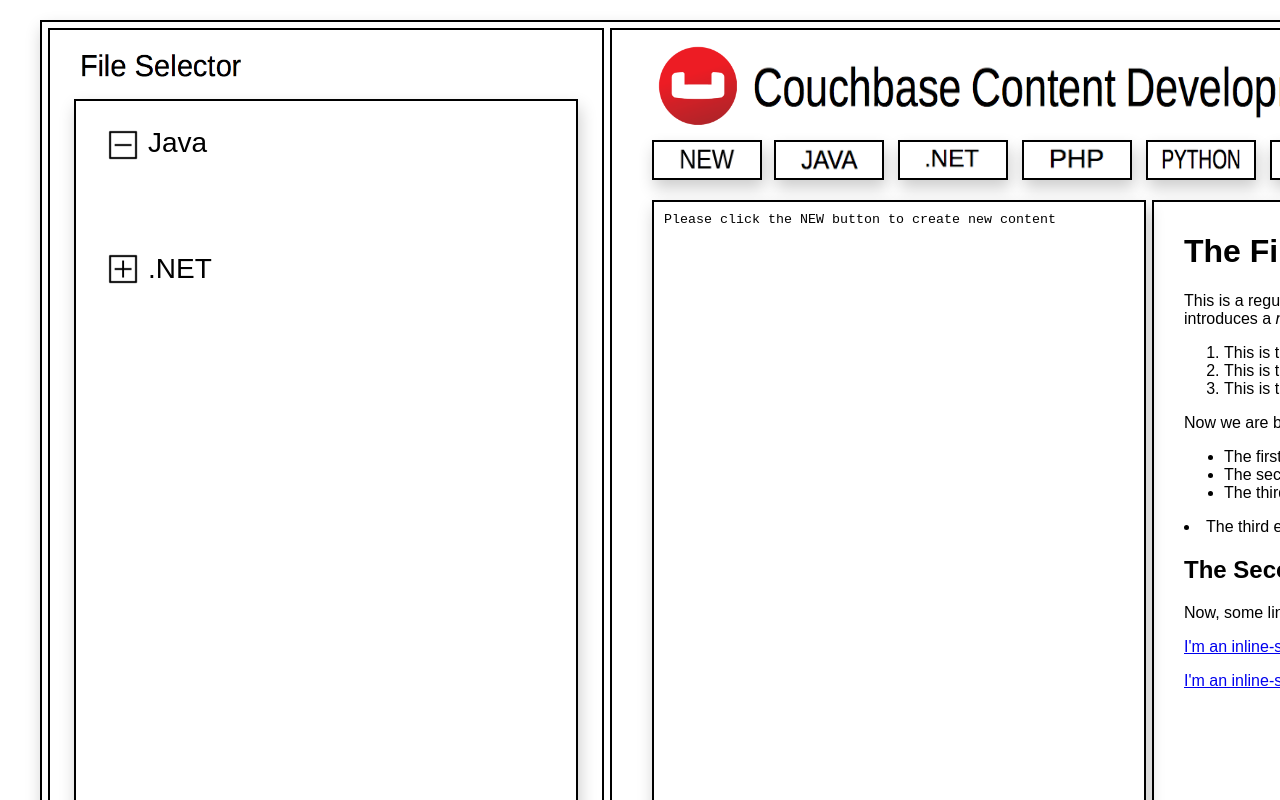
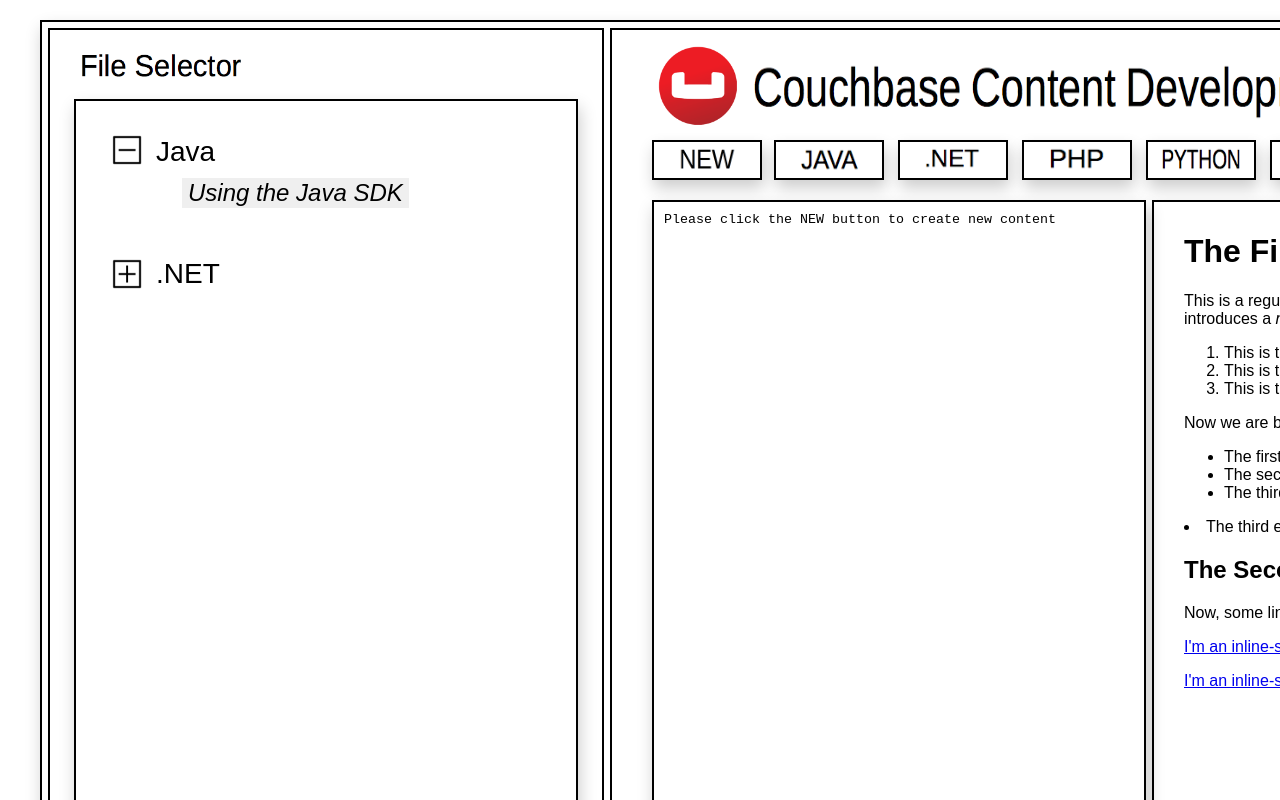
Before and after one commit to tonyjhillman/cb-content-creation, a React (Create React App) app: page / in a window 1280 px wide. Both pictures are taken after a click on the button 117 px from the left and 144 px from the top of the page. Shown: the top 800 px of the page. Built offline with nearby package versions, Linux system fonts and the light colour scheme.

Commit message:
WED-01: reworked file selector

```diff
--- a/src/index.js
+++ b/src/index.js
@@ -3,12 +3,6 @@
 import './index.css'
 import axios from 'axios';
 import { RingLoader } from 'react-spinners';
-
-import FileSelectionOuterWindow from './fileSelector/fileSelector';
-import FileSelectionInnerWindow from './fileSelector/fileSelector';
-import FileSelectionContent from './fileSelector/fileSelector';
-import JavaPlusOrMinusButton from './fileSelector/fileSelector';
-import DotNetPlusOrMinusButton from './fileSelector/fileSelector';
 
 
 {/*
@@ -71,6 +65,255 @@
 	);
 }
 
+{/*
+  The outer window for the File Selector, which appears at the left of
+  the overall UI. This provides a title-image, at the upper-left.
+  */}
+class FileSelectionOuterWindow extends React.Component
+{
+	constructor(props)
+	{
+		super(props);
+		this.state =
+		{
+			test: 'test'
+		};
+	}
+
+	render () {
+
+		return (
+			<div
+				className='fileSelectionOuterWindow'
+				id='fileSelectionOuterWindow'
+				style={{
+					position: 'absolute',
+					border: '2px solid black',
+					width: 552,
+					height: 1074,
+					backgroundColor: 'white',
+					top: 28,
+					left: 48
+				}}
+			>
+				<span>
+
+					<img
+						src={require('./images/fileSelectorTitle.png')}
+						alt={require('./images/toolTitleAlt.png')}
+							style={{
+								position: 'relative',
+								width: 163,
+								height: 27,
+								top: 22,
+								left: 30}} />
+
+				</span>
+
+				<FileSelectionInnerWindow />
+
+			</div>
+		)};
+}
+
+{/*
+  The inner window for the File Selector. This holds the
+  content-display.
+  */}
+class FileSelectionInnerWindow extends React.Component
+{
+	render () {
+
+		return (
+			<div
+				className='fileSelectionInnerWindow'
+				id='fileSelectionInnerWindow'
+				style={{
+					position: 'relative',
+					border: '2px solid black',
+					width: 500,
+					height: 972,
+					backgroundColor: 'white',
+					boxShadow: '2px 8px 16px 0px rgba(0,0,0,0.2)',
+					top: 38,
+					left: 24
+				}}
+			>
+
+				</div>
+		)};
+}
+
+class JavaFirstLevelContent extends React.Component
+{
+  render ()
+	{
+		return (
+
+      <div>
+
+        <span
+            id="javaFirstLevelContent"
+            class="javaFirstLevelContent"
+            style={{
+              position: 'relative',
+              fontFamily: 'Arial',
+              color: 'black',
+              fontSize: 22,
+              padding: 0,
+              top: 50,
+              left: 102,
+              display: this.props.display ? 'inline' : 'none'
+
+            }}  >
+
+            <button
+              onClick = {this.props.onClick}
+              style={{
+                position: 'relative',
+                fontFamily: 'Arial',
+                color: 'black',
+                fontSize: 24,
+                top: 20,
+                border: 'none'
+              }}
+
+            >
+              <i>Using the Java SDK</i>
+            </button>
+
+        </span>
+
+      </div>
+    )};
+}
+
+
+
+{/*
+  The PlusOrMinusButton class returns the File Selector button that displays
+	a plus or minus sign, for the opening and closing of folders.
+*/}
+class JavaPlusOrMinusButton extends React.Component
+{
+	render ()
+	{
+		return (
+			<button
+				onClick={this.props.onClick}
+				className='plusOrMinusButton'
+				id='plusOrMinusButton'
+				style={{
+					position: 'absolute',
+					border: '0px solid black',
+					width: 30,
+					height: 30,
+					backgroundColor: 'white',
+					border: 'none',
+					top: 28,
+					left: 26,
+					outlineWidth: 0,
+					zIndex:98
+				}}
+			>
+				 <img
+ 					src={require('./images/' + this.props.javaImage )}
+ 					alt={require('./images/couchbaseLogoAlt.png')}
+ 						style={{
+ 							position: 'relative',
+ 							width: 30,
+ 							height: 30,
+ 							top: 0,
+ 							left: 0}} />
+			</button>
+		);
+	}
+}
+
+class DotNetFirstLevelContent extends React.Component
+{
+  render ()
+	{
+		return (
+
+      <div>
+
+        <span
+            id="dotNetFirstLevelContent"
+            class="dotNetFirstLevelContent"
+            style={{
+              position: 'relative',
+              fontFamily: 'Arial',
+              color: 'black',
+              fontSize: 22,
+              padding: 0,
+              top: this.props.dotNetContentStartingHeight,
+              left: 102,
+              display: this.props.display ? 'inline' : 'none'
+
+            }}  >
+
+            <button
+              onClick = {this.props.onClick}
+              style={{
+                position: 'relative',
+                fontFamily: 'Arial',
+                color: 'black',
+                fontSize: 24,
+                top: 0,
+                border: 'none'
+              }}
+
+            >
+              <i>Using the .NET SDK</i>
+            </button>
+
+        </span>
+
+      </div>
+    )};
+}
+
+{/*
+  The PlusOrMinusButton class returns the File Selector button that displays
+	a plus or minus sign, for the opening and closing of folders.
+*/}
+class DotNetPlusOrMinusButton extends React.Component
+{
+	render ()
+	{
+		return (
+			<button
+				onClick={this.props.onClick}
+				className='plusOrMinusButton'
+				id='plusOrMinusButton'
+				style={{
+					position: 'absolute',
+					border: '0px solid black',
+					width: 30,
+					height: 30,
+					backgroundColor: 'white',
+					border: 'none',
+					top: this.props.beneathJavaTopMeasurement,
+					left: 26,
+					outlineWidth: 0,
+					zIndex:98
+				}}
+			>
+				 <img
+ 					src={require('./images/' + this.props.dotNetImage )}
+ 					alt={require('./images/couchbaseLogoAlt.png')}
+ 						style={{
+ 							position: 'relative',
+ 							width: 30,
+ 							height: 30,
+ 							top: 0,
+ 							left: 0}} />
+			</button>
+		);
+	}
+}
+
 // In order to transfer data from the (child) EditPane to the (parent) UpperAppli-
 // cationWindow, we use the currentValueOfEditPane global variable. This is kept
 // up to date by the child, on every change to the text, based on user input.
@@ -111,7 +354,7 @@
   populates its area by calling the functions for each of the buttons and for
   the two principal display panes.
 */}
-class UpperApplicationWindow extends React.Component
+export default class UpperApplicationWindow extends React.Component
 {
 		constructor(props)
 	  {
@@ -160,7 +403,16 @@
 				nodejsfilename: 'nodejs.md',
 				nofilefilename: 'nofile.md',
 
-				spinnerdisplay: false
+				spinnerdisplay: false,
+
+				javaImage: 'plusSign.png',
+	      javaContentDisplay: false,
+				dotNetImage: 'plusSign.png',
+				dotNetContentDisplay: false,
+				baseLineMeasurement: 26,
+				beneathJavaTopMeasurement: 76,
+				beneathDotNetTopMeasurement: 152,
+				dotNetContentStartingHeight: 114
 			};
 
 			this.saveCurrentEditsToServer
@@ -289,6 +541,89 @@
     	);
     }
 
+		JavaSetPlusOrMinusOnClick()
+		{
+			this.setState(prevState => ({
+					javaPlusOrMinusImageToggle: !prevState.javaPlusOrMinusImageToggle
+				}));
+
+				this.state.javaImage = this.state.javaPlusOrMinusImageToggle ? 'plusSign.png' : 'minusSign.png' ;
+
+	      this.state.javaContentDisplay = this.state.javaPlusOrMinusImageToggle ? false : true ;
+
+				this.state.beneathJavaTopMeasurement = this.state.javaPlusOrMinusImageToggle ? this.state.beneathJavaTopMeasurement - 76: this.state.beneathJavaTopMeasurement + 76;
+
+				this.state.dotNetContentStartingHeight = this.state.javaPlusOrMinusImageToggle ? this.state.dotNetContentStartingHeight - this.state.beneathJavaTopMeasurement : this.state.baseLineMeasurement + this.state.beneathJavaTopMeasurement;
+		}
+
+		DotNetSetPlusOrMinusOnClick()
+		{
+			this.setState(prevState => ({
+					dotNetPlusOrMinusImageToggle: !prevState.dotNetPlusOrMinusImageToggle
+				}));
+
+				this.state.dotNetImage = this.state.dotNetPlusOrMinusImageToggle ? 'plusSign.png' : 'minusSign.png' ;
+
+				this.state.dotNetContentDisplay = this.state.dotNetPlusOrMinusImageToggle ? false : true ;
+
+			  this.state.beneathDotNetTopMeasurement = this.state.dotNetPlusOrMinusImageToggle ? this.state.beneathDotNetTopMeasurement - 76: this.state.beneathDotNetTopMeasurement + 76;
+		}
+
+		// Button display-toggling for the Java content.
+		//
+		 JavaRenderPlusOrMinusButton ()
+	   {
+	  	 return (
+	       <JavaPlusOrMinusButton
+	  		 		javaImage = { this.state.javaImage}
+	  				    onClick={ () => this.JavaSetPlusOrMinusOnClick() }
+	        />
+	  		);
+		 }
+
+		 // First-level folder-content, made available when the Java-folder
+		 // button is clicked.
+		 //
+	   JavaRenderFirstLevelContent ()
+	   {
+	     return (
+	       <JavaFirstLevelContent
+	  		 		display = { this.state.javaContentDisplay }
+						onClick={ () => this.getFileFromServer(this.state.javafilename) }
+
+	        />
+	  		);
+	   }
+
+		// Button display-toggling for the .NET content.
+		//
+		 DotNetRenderPlusOrMinusButton ()
+	   {
+	  	 return (
+	       <DotNetPlusOrMinusButton
+	  		 		beneathJavaTopMeasurement = { this.state.beneathJavaTopMeasurement}
+	  		 		   dotNetImage = { this.state.dotNetImage }
+	  				       onClick={ () => this.DotNetSetPlusOrMinusOnClick() }
+	        />
+	  		);
+		 }
+
+		 // First-level folder-content, made available when the dotNet-folder
+		 // button is clicked.
+		 //
+	   DotNetRenderFirstLevelContent ()
+	   {
+	     return (
+	       <DotNetFirstLevelContent
+
+	  		 		display = { this.state.dotNetContentDisplay }
+						dotNetContentStartingHeight = { this.state.dotNetContentStartingHeight }
+						onClick={ () => this.getFileFromServer(this.state.dotnetfilename) }
+
+	        />
+	  		);
+	   }
+
 	render () {
 
 		return (
@@ -325,6 +660,74 @@
 								top: 12,
 								left: 60}} />
 				</span>
+
+				<div
+						id="completeNavContent"
+						class="completeNavContent"
+						style={{
+							position: 'absolute',
+							fontFamily: 'Arial',
+							color: 'black',
+							fontSize: 28,
+							padding: 0,
+							top: 76,
+							left: -532
+
+						}}
+				>
+							 <div>
+
+									<span
+											id="javaNavSectionTitle"
+											class="javaNavSectionTitle"
+											style={{
+												position: 'absolute',
+												fontFamily: 'Arial',
+												color: 'black',
+												fontSize: 28,
+												padding: 0,
+												top: 30,
+												left: 76
+
+											}}>
+
+											Java
+
+									</span>
+
+									{ this.JavaRenderFirstLevelContent() }
+
+									{ this.JavaRenderPlusOrMinusButton() }
+
+								</div>
+
+								<div>
+
+									<span
+											id="dotNetNavSectionTitle"
+											class="dotNetNavSectionTitle"
+											style={{
+												position: 'absolute',
+												fontFamily: 'Arial',
+												color: 'black',
+												fontSize: 28,
+												padding: 0,
+												top: this.state.beneathJavaTopMeasurement,
+												left: 76
+
+											}}>
+
+											.NET
+
+									</span>
+
+									{ this.DotNetRenderFirstLevelContent() }
+
+									 { this.DotNetRenderPlusOrMinusButton() }
+
+								</div>
+
+				</div>
 
 				<GenButton onClick={() => this.getFileFromServer(this.state.defaultfilename) } />
 
```
